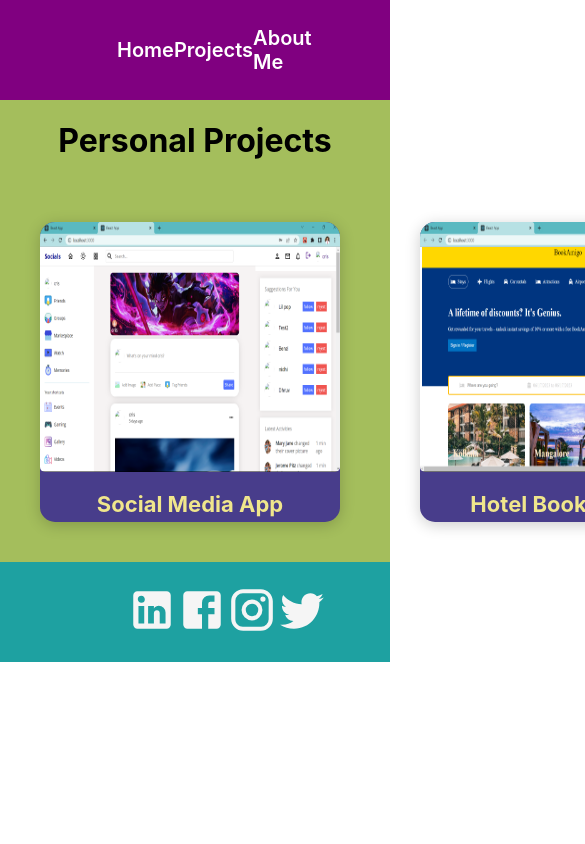
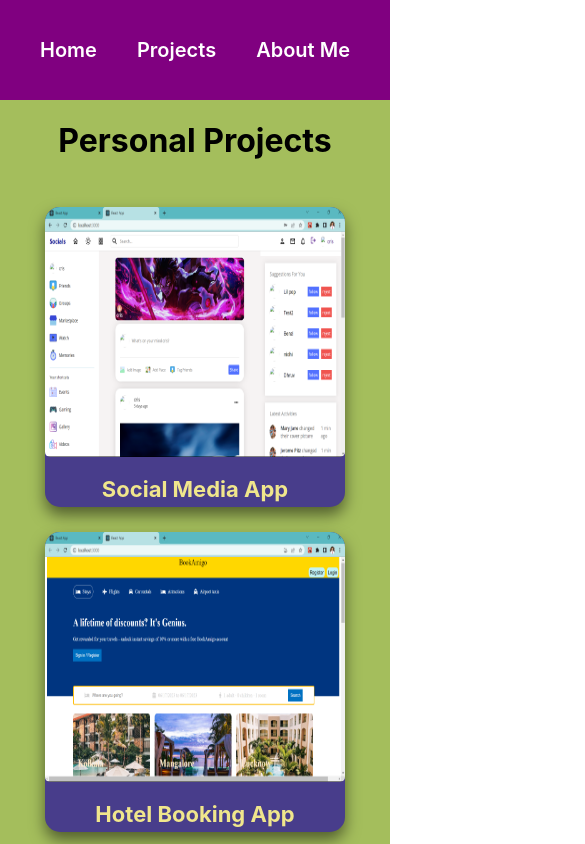
Before and after one commit to abhay299/portfolio, a React (Create React App) app: page /projects in a window 390 px wide. Shown: the top 844 px of the page, 585 px wide, since content can reach past the window. Built offline with nearby package versions, Linux system fonts and the light colour scheme.

Commit message:
updated design of project page, navbar for mobile

```diff
--- a/src/components/navbar/navbar.css
+++ b/src/components/navbar/navbar.css
@@ -1,3 +1,31 @@
+@media only screen and (max-width: 500px) {
+	.navbar{
+		display:flex;
+		align-items: center;
+		justify-content: center;
+		background-color: purple;
+		height: 100px;
+		width: 100%;
+	}
+
+	.navbarItems{
+		color: white;
+		display: flex;
+		align-items: center;
+		justify-content: space-evenly;
+		width: 100%;
+		font-size: 20px;
+		font-weight: 600;
+		/* background-color:burlywood; */
+	}
+
+	.navbar a{
+		color: white;
+		text-decoration:none;
+	}
+}
+
+@media only screen and (min-width: 720px) {
 	.navbar{
 		display:flex;
 		/* align-items: center; */
@@ -22,3 +50,4 @@
 		color: white;
 		text-decoration:none;
 	}
+}
--- a/src/pages/about/about.css
+++ b/src/pages/about/about.css
@@ -8,14 +8,14 @@
 	background-color: antiquewhite;
 }
 .exp{
-	/* width: 100%; */
+	width: 100%;
 	overflow:auto;
 	padding-left: 20px;
 	box-shadow: peru 0px 10px 100px -20px, rgba(0, 0, 0, 0.3) 0px 30px 60px -30px, rgba(10, 37, 64, 0.35) 0px -2px 6px 0px inset;
 }
 
 .edu{
-	width: 99%;
+	width: 100%;
 	overflow:auto;
 	padding-left: 20px;
 	box-shadow: peru 0px 10px 100px -20px, rgba(0, 0, 0, 0.3) 0px 30px 60px -30px, rgba(10, 37, 64, 0.35) 0px -2px 6px 0px inset;
--- a/src/pages/projects/projects.css
+++ b/src/pages/projects/projects.css
@@ -1,3 +1,4 @@
+@media only screen and (max-width: 400px) {
 	.projects{
 		display: flex;
 		text-align: center;
@@ -6,7 +7,53 @@
 		justify-content: center;
 		flex-direction: column;
 		background-color:#A4BE5C;
+	}
 
+	.projectList{
+		width: 100%;
+		height: auto;
+		place-items: center;
+	}
+
+	.projectItem {
+		border-radius: 15px;
+		width: 300px;
+		height: 300px;
+		margin: 25px;
+		box-shadow: 0px 8px 15px rgba(0, 0, 0, 0.5);
+		text-align: center;
+		background-color:darkslateblue;
+	  }
+	  .projectItem:hover {
+		box-shadow: 0px 3px 15px rgba(0, 0, 0, 0.5);
+		transition: 0.3s ease-in;
+		cursor: pointer;
+	  }
+
+	  img{
+		border-top-left-radius: 15px;
+		border-top-right-radius: 15px;
+		border-bottom-left-radius:5px ;
+		border-bottom-right-radius:5px ;
+		width: 100%;
+		height: 250px;
+	  }
+
+	  .projectItem h1 {
+		font-size: 22px;
+		color:khaki;
+	  }
+}
+
+@media only screen and (min-width: 720px){
+	.projects{
+		display: flex;
+		text-align: center;
+		width: 100%;
+		align-items: center;
+		justify-content: center;
+		flex-direction: column;
+		background-color:#A4BE5C;
 	}
 
 	.projectList{
@@ -45,3 +92,4 @@ background-color:#A4BE5C;
 		font-size: 22px;
 		color:khaki;
 	  }
+}
```
Lines whose indentation alone changed are shown as unchanged.
